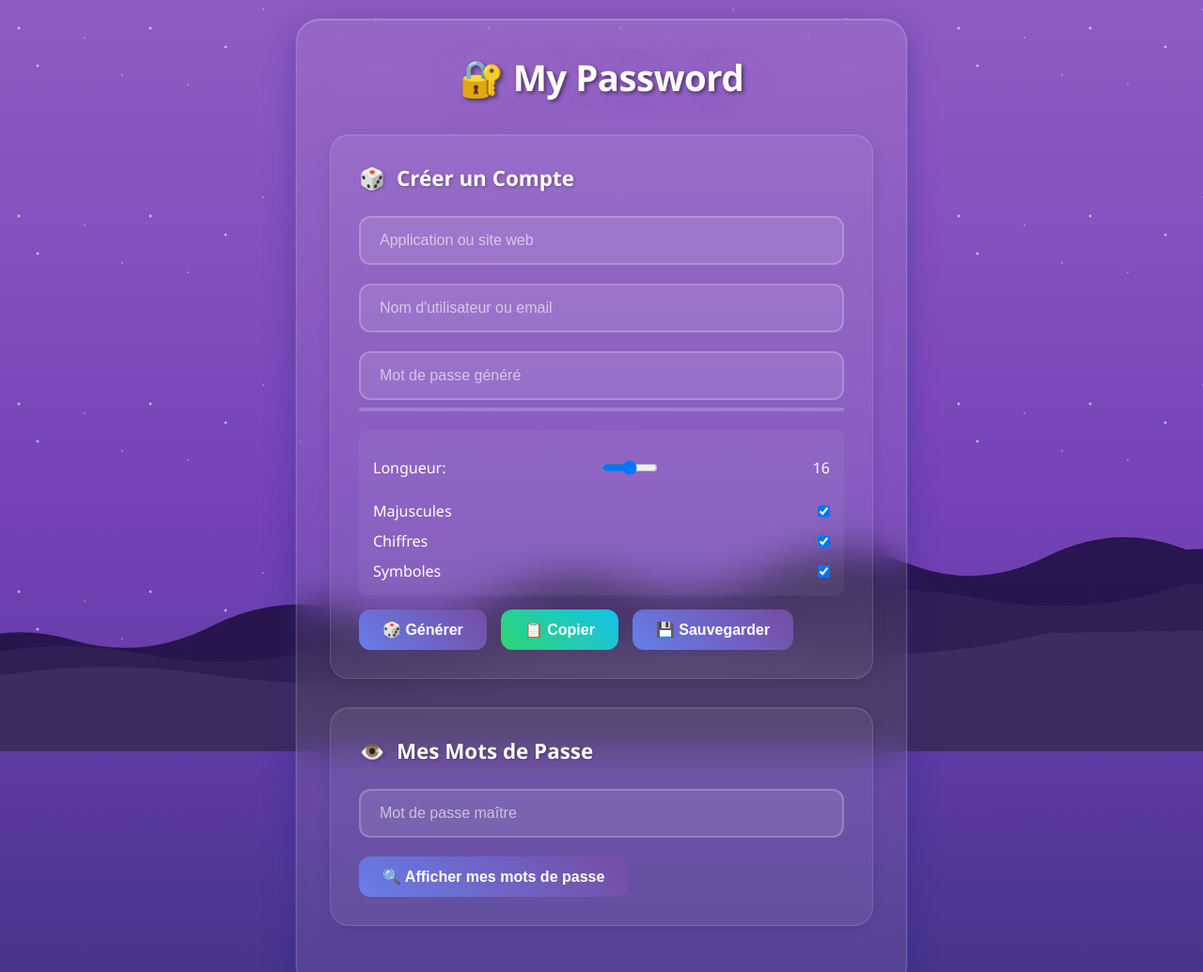
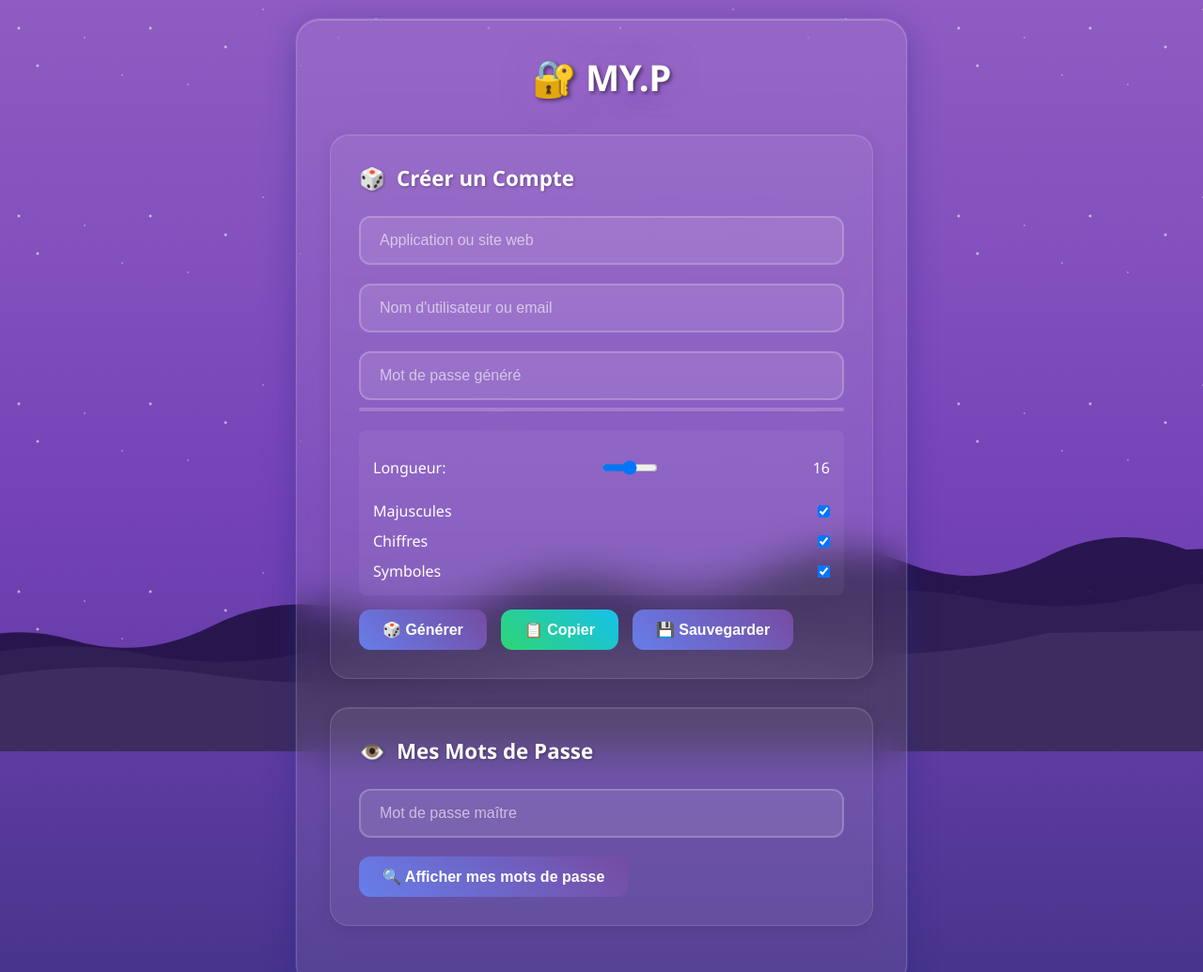
Before and after one commit to hassenbenlekehal-lang/my-password26, a plain HTML site: page index.html in a window 1280 px wide. Shown: the top 1035 px of the page at 94% size. Drawn offline with nearby package versions, Linux system fonts and the light colour scheme.

Commit message:
Update index.html

```diff
--- a/index.html
+++ b/index.html
@@ -3,13 +3,13 @@
 <head>
   <meta charset="UTF-8">
   <meta name="viewport" content="width=device-width, initial-scale=1.0">
-  <title>My Password</title>
+  <title>MY.P</title>
   <link rel="stylesheet" href="styles.css">
 </head>
 
 <body>
   <div class="container">
-    <h1>🔐 My Password</h1>
+    <h1>🔐 MY.P</h1>
 
     <!-- Section Génération de Mot de Passe -->
     <div class="section">
@@ -88,4 +88,5 @@
   <script src="https://cdnjs.cloudflare.com/ajax/libs/crypto-js/4.1.1/crypto-js.min.js"></script>
   <script src="script.js"></script>
 </body>
+
 </html>
```
